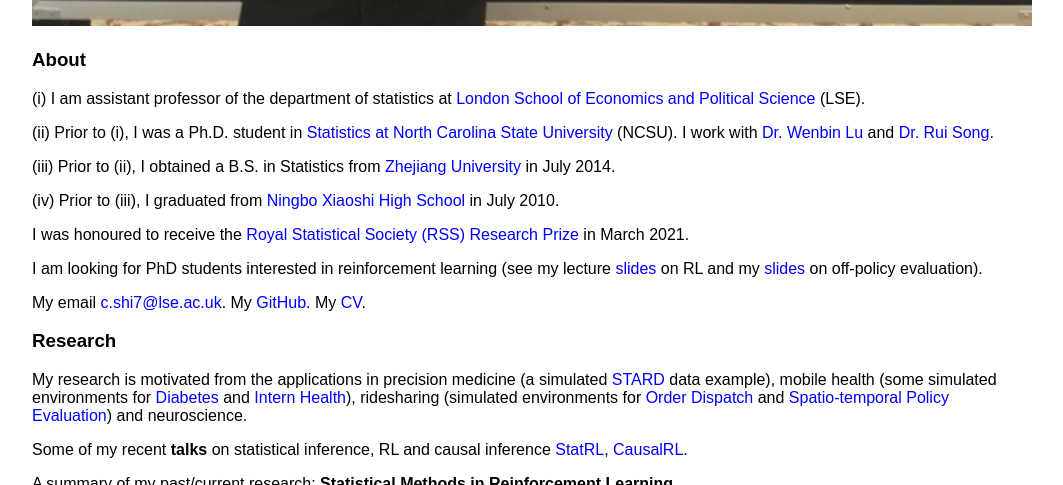
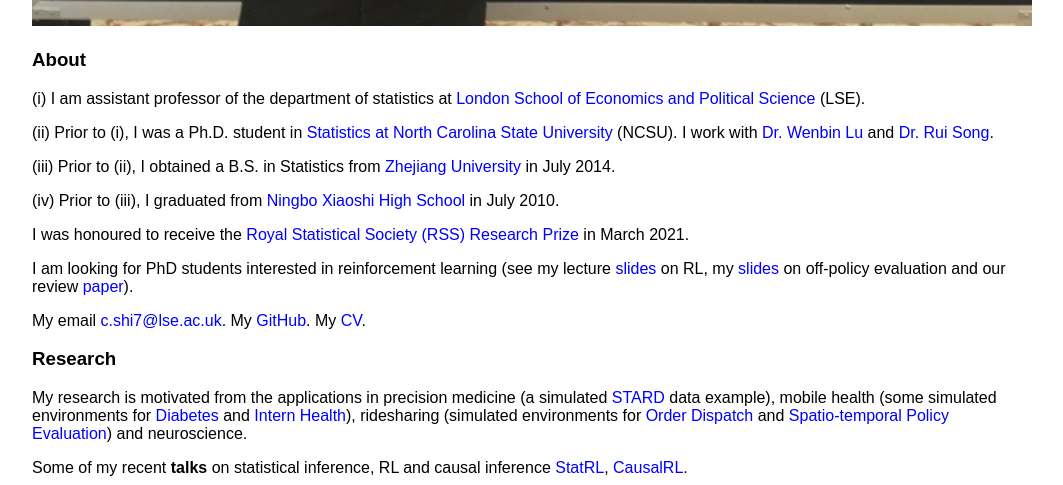
Before and after one commit to callmespring/callmespring.github.io, a Jekyll site: the page built from index.md, in a window 1280 px wide and 900 px high, scrolled down 818 px, cut to the strip 0-485 px from the top of the window. Shown: the whole strip, without its empty margins (108-1171 px from the left). Built offline with Jekyll 4.4.1, drawn with Linux system fonts in a browser that asks for light colours.

Commit message:
Update index.md

```diff
--- a/index.md
+++ b/index.md
@@ -20,7 +20,7 @@
 
 I was honoured to receive the [Royal Statistical Society (RSS) Research Prize](https://rss.org.uk/news-publication/news-publications/2021/general-news/announcing-our-honours-recipients-for-2021/) in March 2021.
 
-I am looking for PhD students interested in reinforcement learning (see my lecture [slides](https://callmespring.github.io/teaching) on RL and my [slides](./slides/lecture11.pdf) on off-policy evaluation).
+I am looking for PhD students interested in reinforcement learning (see my lecture [slides](https://callmespring.github.io/teaching) on RL, my [slides](./slides/lecture11.pdf) on off-policy evaluation and our review [paper](https://arxiv.org/pdf/2212.06355.pdf)).
 
 My email <c.shi7@lse.ac.uk>. My [GitHub](https://github.com/callmespring). My [CV](./mycv-4.pdf).
 
```
